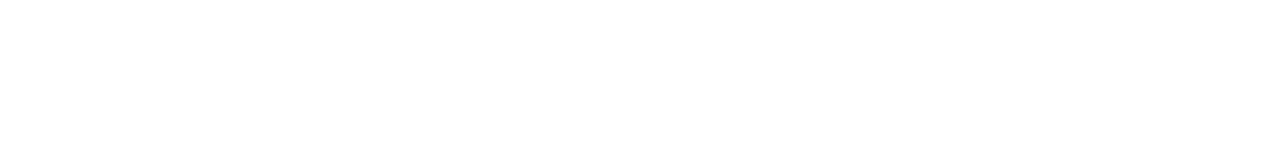
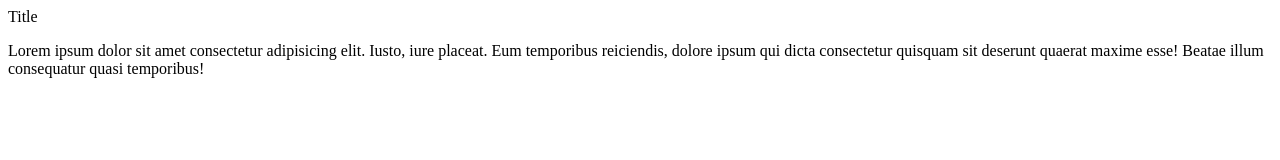
Before and after one commit to gabrielSantillo/CssIntro, a plain HTML site: page index.html in a window 1280 px wide. Drawn offline with Linux system fonts and the light colour scheme.

Commit message:
Adding content

```diff
--- a/index.html
+++ b/index.html
@@ -7,6 +7,13 @@
     <title>Document</title>
 </head>
 <body>
+    <div>
+        <header>Title</header>
+    </div>
+
+    <section>
+        <p>Lorem ipsum dolor sit amet consectetur adipisicing elit. Iusto, iure placeat. Eum temporibus reiciendis, dolore ipsum qui dicta consectetur quisquam sit deserunt quaerat maxime esse! Beatae illum consequatur quasi temporibus!</p>
+    </section>
 
 </body>
 </html>
```
